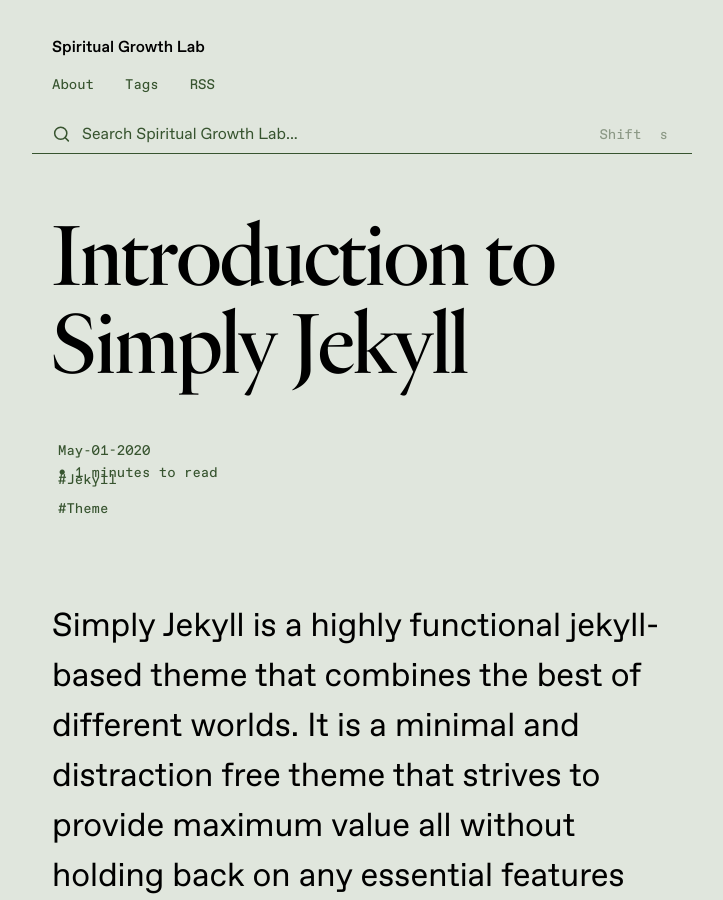
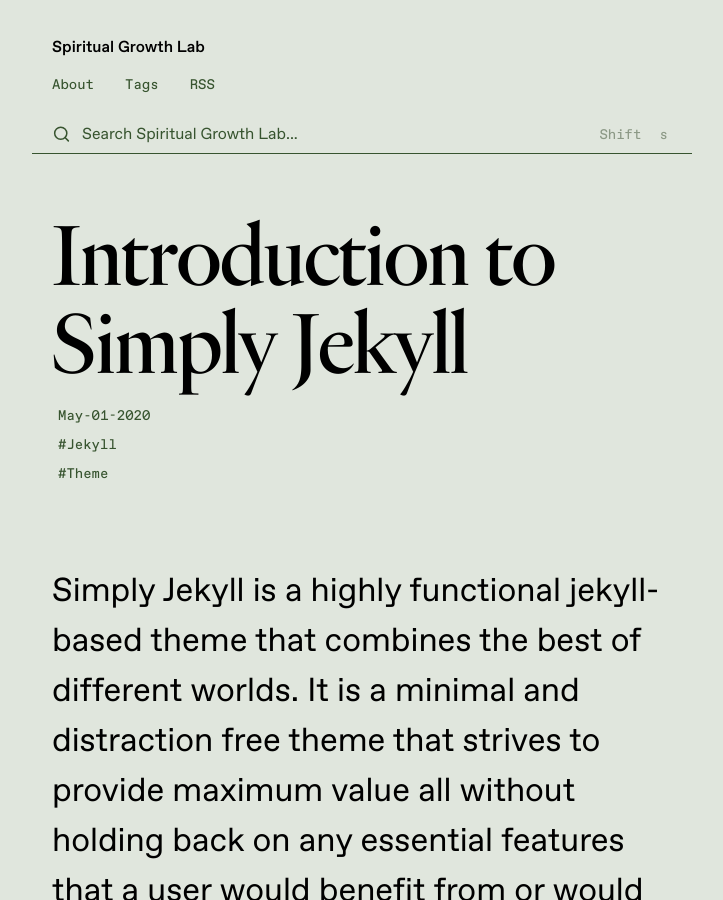
Before and after one commit to jsantiago611/digital-garden-master, a Jekyll site: the page built from _posts/2020-05-01-intro.md, in a window 1280 px wide and 900 px high. Shown: the whole window, without its empty margins (278-1001 px from the left). Built offline with Jekyll 4.4.1, drawn with Linux system fonts in a browser that asks for light colours.

Commit message:
Update Content.html

```diff
--- a/_includes/Content.html
+++ b/_includes/Content.html
@@ -1,8 +1,9 @@
 <!-- Parse internal links, external links, transclusions etc and manipuate the content to reflect it accordingly -->
 {%- if page.content-type == "post" -%}
-<p class="readtime">∙ {%- include read_time.html -%}</p>
+
 <ul class="tags">
     {%- if page.status != nil and page.status != empty -%}
+    <li><p class="readtime">{%- include read_time.html -%}</p></li>
     <li><a href="javascript:void(0)" class="tag"><b>Status:</b> <i>{{page.status | capitalize}}</i></a></li>
     {%- endif -%}
     <li><a href="/dates/#{{ page.date | date: '%d-%B-%Y' }}" class="tag">{{ page.date | date: '%B-%d-%Y' }}</a></li>
```
